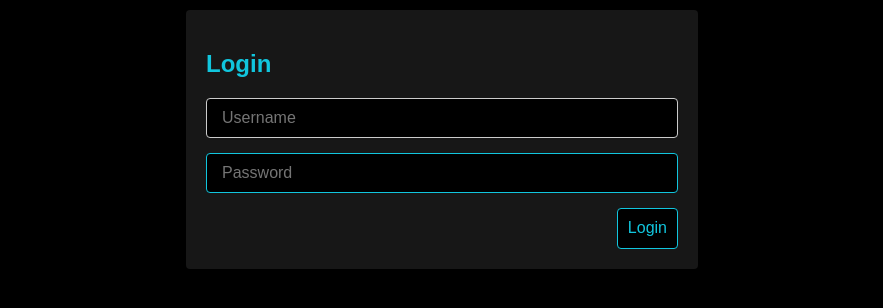
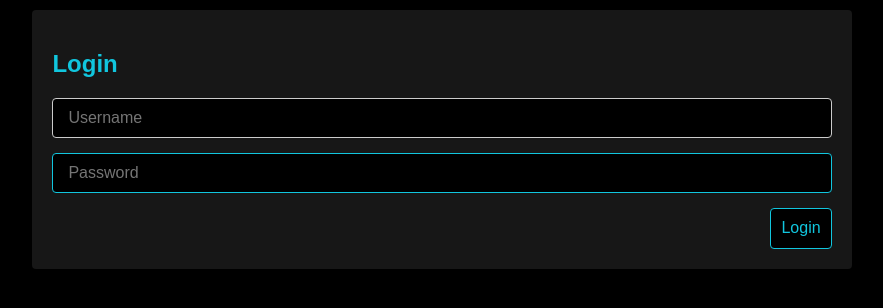
Before and after one commit to blacksfk/are_subscriber, a Vue app: page /login in a window 1280 px wide. Shown: the top 308 px of the page, without its empty margins (198-1081 px from the left). Built offline with nearby package versions, Linux system fonts and the light colour scheme; no server answers.

Commit message:
responsive .content-narrow

```diff
--- a/src/assets/css/style.css
+++ b/src/assets/css/style.css
@@ -48,10 +48,6 @@ h1, h2, h3, h4, h5, h6 {
 
 .content-body {
 	padding: 0 20px;
-}
-
-.content-narrow {
-	width: 50%;
 }
 
 .hidden-scrollbars {
@@ -316,10 +312,18 @@ h1, h2, h3, h4, h5, h6 {
 	.container {
 		width: 100%;
 	}
+
+	.content-narrow {
+		width: 100%;
+	}
 }
 
 @media only screen and (min-width: 900px) {
 	.container {
+		width: 80%;
+	}
+
+	.content-narrow {
 		width: 80%;
 	}
 }
@@ -328,4 +332,8 @@ h1, h2, h3, h4, h5, h6 {
 	.container {
 		width: 60%;
 	}
+
+	.content-narrow {
+		width: 50%;
+	}
 }
```
